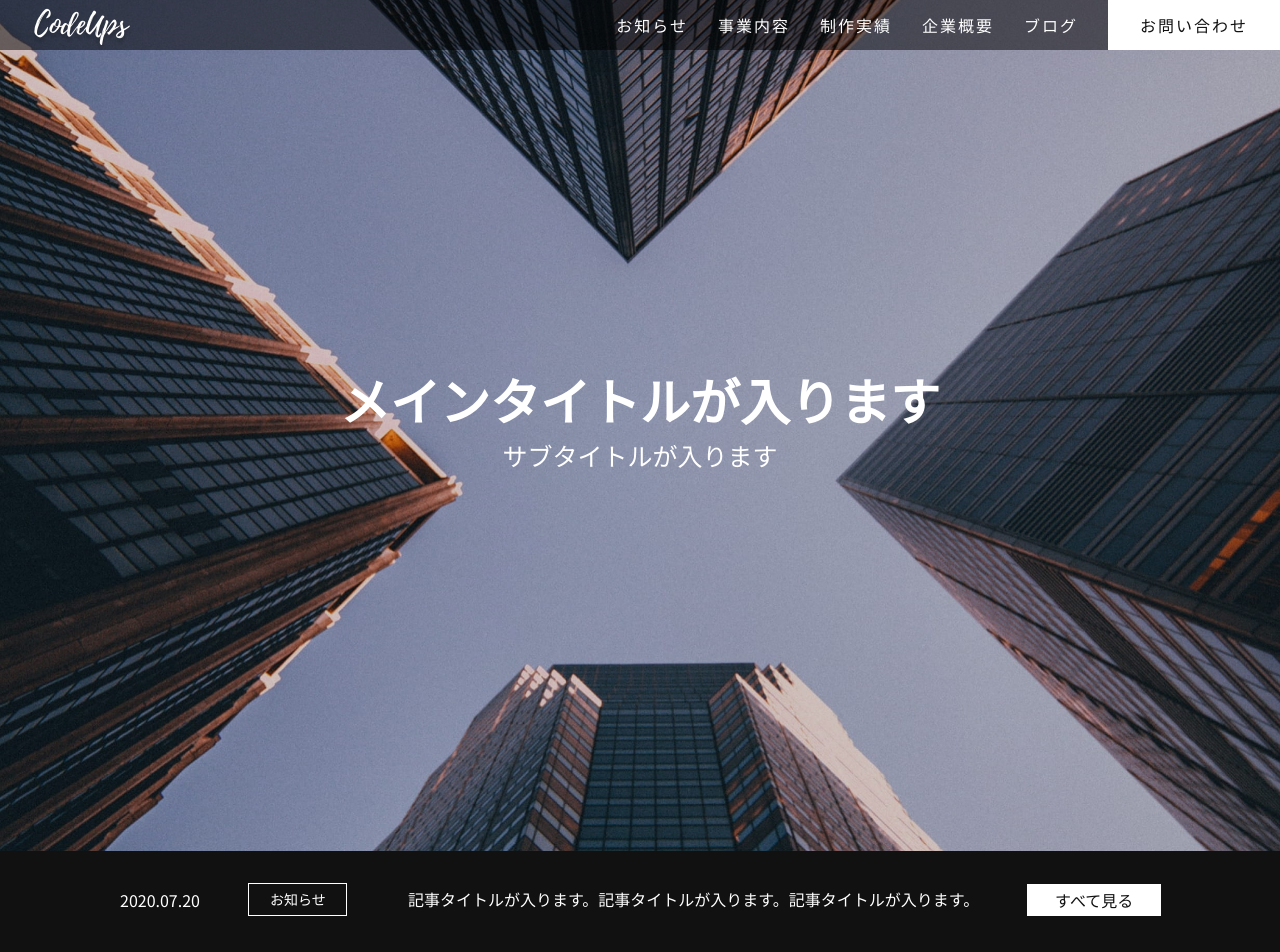
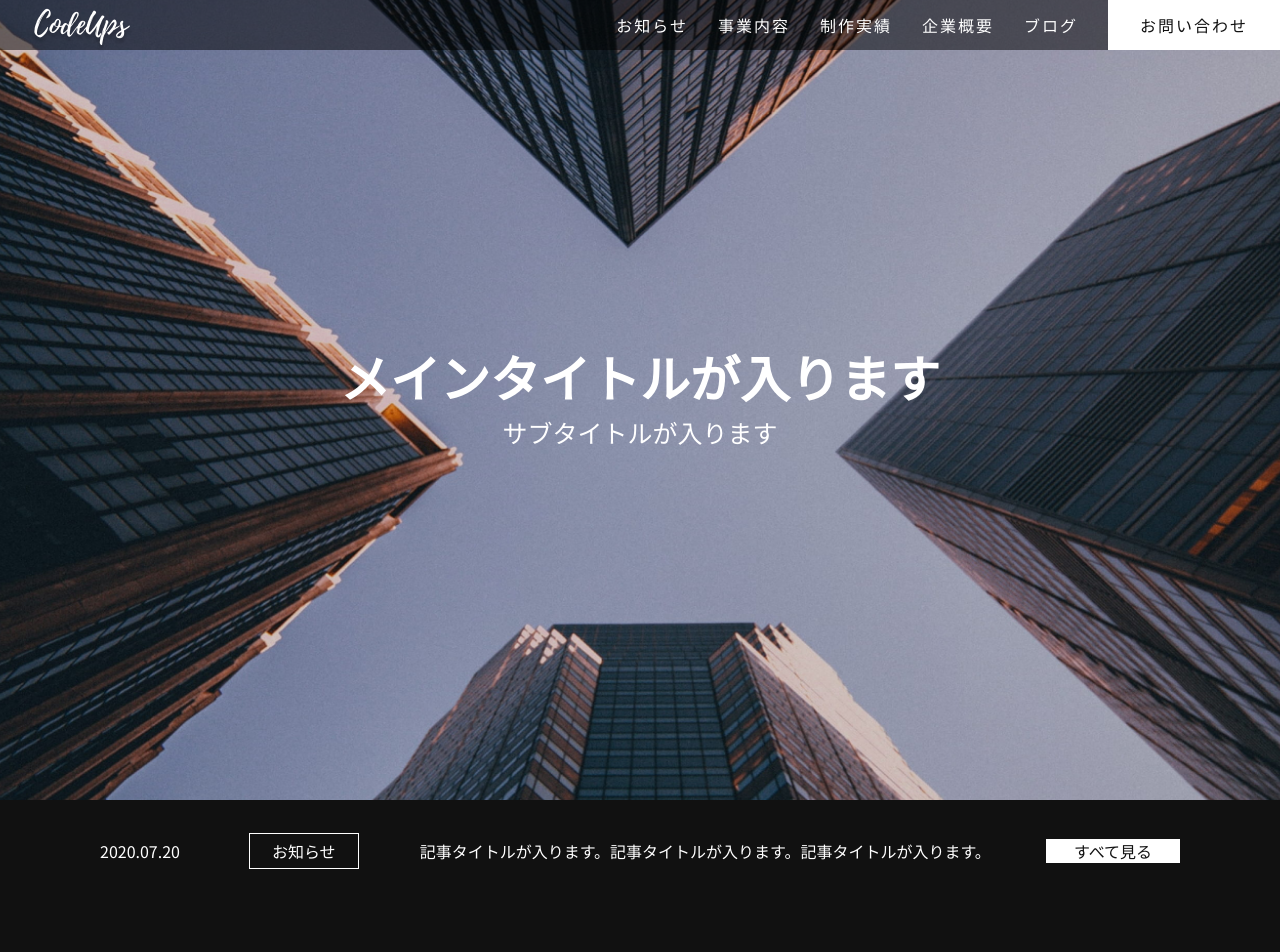
Before and after one commit to hibiki666/codeups-lesson, a website: page index.html in a window 1280 px wide. Shown: the top 952 px of the page. Drawn offline with nearby package versions, Linux system fonts and the light colour scheme.

Commit message:
mv__articleの修正が完了

```diff
--- a/index.html
+++ b/index.html
@@ -4,6 +4,7 @@
     <meta charset="UTF-8" />
     <meta name="viewport" content="width=device-width,initial-scale=1.0" />
     <meta name="format-detection" content="telephone=no" />
+    <meta name=“robots” content=“noindex”>
     <!-- meta情報 -->
     <title>CodeUps</title>
     <meta name="description" content="" />
@@ -34,7 +35,7 @@
   </head>
   <body>
     <!-- ヘッダー -->
-    <header class="header u-desktop">
+    <header class="header u-desktop js-background">
       <h1 class="header__logo">
         <a class="header__logo-link" href="/">
           <img src="/images/common/header-logo.png" alt="" />
@@ -87,18 +88,33 @@
         <div class="swiper swiper-mv">
           <div class="swiper-wrapper">
             <div class="swiper-slide">
-              <div class="slide-img">
+              <div class="slide-img mv__pc-slide">
                 <img src="/images/common/mv-image1.jpg" alt="img1" />
               </div>
             </div>
             <div class="swiper-slide">
-              <div class="slide-img">
+              <div class="slide-img mv__pc-slide">
                 <img src="/images/common/mv-image2.jpg" alt="img2" />
               </div>
             </div>
             <div class="swiper-slide">
-              <div class="slide-img">
+              <div class="slide-img mv__pc-slide">
                 <img src="/images/common/mv-image3.jpg" alt="img3" />
+              </div>
+            </div>
+            <div class="swiper-slide">
+              <div class="slide-img mv__sp-slide">
+                <img src="/images/common/sp-mv-image1.jpg" alt="img3" />
+              </div>
+            </div>
+            <div class="swiper-slide">
+              <div class="slide-img mv__sp-slide">
+                <img src="/images/common/sp-mv-image2.jpg" alt="img3" />
+              </div>
+            </div>
+            <div class="swiper-slide">
+              <div class="slide-img mv__sp-slide">
+                <img src="/images/common/sp-mv-image3.jpg" alt="img3" />
               </div>
             </div>
           </div>
@@ -112,30 +128,18 @@
         <!-- mv__title-wrap -->
         <!-- inner -->
         <div class="mv__inner">
-          <!-- mv__article-wrap -->
-          <div class="mv__article-wrap">
-            <a href="#">
-              <!-- mv__article-datewrap -->
-              <div class="mv__article-datewrap">
-                <p class="mv__article-date">2020.07.20</p>
-                <p class="mv__article-tag">お知らせ</p>
-              </div>
-              <!-- mv__article-datewrap -->
-              <!-- mv__article-titlewrap -->
-              <div class="mv__article-titlewrap">
-                <h3 class="mv__article-title">
-                  記事タイトルが入ります。記事タイトルが入ります。記事タイトルが入ります。
-                </h3>
-              </div>
-              <!-- mv__article-titlewrap -->
-              <div class="mv__article-linkwrap">
-                <a href="#" class="mv__article-link">
-                  すべて見る
-                </a>
-              </div>
-            </a>
-          </div>
-          <!-- mv__article-wrap -->
+          <a href="#" class="mv__article-block">
+            <div class="mv__article-date-block">
+              <p class="mv__article-date">2020.07.20</p>
+              <p class="mv__article-category">お知らせ</p>
+            </div>
+            <div class="mv__article-title-block">
+              <h2 class="mv__article-title">記事タイトルが入ります。記事タイトルが入ります。記事タイトルが入ります。</h2>
+            </div>
+            <div class="mv__article-link-block">
+              <div class="mv__article-link">すべて見る</div>
+            </div>
+          </a>
         </div>
         <!-- inner -->
       </div>
--- a/js/script.js
+++ b/js/script.js
@@ -70,6 +70,18 @@ jQuery(function ($) {
       jQuery(".totop").removeClass("is__show");
     }
   });
+
+  // mv過ぎたらヘッダーの背景色の変更
+  $(function () {
+    $(window).on("scroll", function () {
+      const sliderHeight = $(".mv").height();
+      if (sliderHeight - 30 < $(this).scrollTop()) {
+        $(".js-background").addClass("is__background");
+      } else {
+        $(".js-background").removeClass("is__background");
+      }
+    });
+  });
 });
 
 // Swiper
--- a/src/sass/page/drawer/_drawer.scss
+++ b/src/sass/page/drawer/_drawer.scss
@@ -83,10 +83,8 @@
     z-index: 299;
     transform: translateX(105%);
     transition: transform 0.5s ease 0s;
-    opacity: 0;
     &.is__active {
       transform: translateX(0);
-      opacity: 1;
     }
   }
 
--- a/src/sass/page/header/_header.scss
+++ b/src/sass/page/header/_header.scss
@@ -1,5 +1,6 @@
 @use "global" as *;
 .header {
+  height: rem(50);
   @include mq("md") {
     display: flex;
     align-items: center;
@@ -15,6 +16,7 @@
     font-family: "Playlist", serif;
     color: #fff;
     font-size: rem(30);
+    height: inherit;
   }
 
   &__logo-link > img {
@@ -29,15 +31,18 @@
     display: flex;
     align-items: center;
     margin-left: auto;
+    height: inherit;
   }
 
   &__nav-list {
     display: flex;
     align-items: center;
+    height: inherit;
   }
 
   &__nav-item {
     margin-right: rem(30);
+    height: inherit;
   }
 
   &__nav-link {
@@ -45,6 +50,9 @@
     color: #fff;
     letter-spacing: 2px;
     position: relative;
+    display: flex;
+    align-items: center;
+    height: inherit;
   }
 
   &__nav-link::after {
@@ -54,7 +62,7 @@
     width: 100%;
     height: 1px;
     background: #F9F871;
-    bottom: rem(-6);
+    bottom: 8px;
     transform: scale(0, 1);
     transform-origin: center top;
     transition: transform 0.3s;
@@ -68,6 +76,14 @@
     background-color: #fff;
     display: block;
     height: 100%;
+    transition: ease all .3s;
+  }
+
+  &__contact-linkwrap:hover {
+    background-color: #333;
+    .header__contact-link {
+      color: #fff;
+    }
   }
 
   &__contact-link {
@@ -81,3 +97,10 @@
     color: $black;
   }
 }
+
+.js-background {
+  transition: ease all .3s;
+  &.is__background {
+    background-color: #111111;
+  }
+}
--- a/src/sass/page/top-page/_blog.scss
+++ b/src/sass/page/top-page/_blog.scss
@@ -3,6 +3,13 @@
   margin-top: rem(100);
   @include mq("md") {
     margin-top: rem(210);
+  }
+
+  &__inner {
+    max-width: rem(600);
+    @include mq("md") {
+      max-width: 100%;
+    }
   }
 
   &__title {
@@ -25,7 +32,6 @@
     margin-top: rem(73);
     @include mq("md") {
       display: flex;
-      justify-content: center;
       flex-wrap: wrap;
       margin-top: rem(-40);
     }
--- a/src/sass/page/top-page/_mainvusial.scss
+++ b/src/sass/page/top-page/_mainvusial.scss
@@ -16,10 +16,7 @@
 
 .slide-img img {
   display: block;
-  height: rem(770);
-  @include mq("md") {
-    height: rem(851);
-  }
+  height: 100vh;
 }
 
 .mv {
@@ -55,98 +52,97 @@
     max-width: 100%;
     margin: 0 auto;
     padding: 0 rem(20);
+    margin-top: rem(24);
     @include mq("md") {
       padding: 0;
+      margin-top: 0;
     }
   }
 
-  &__article-wrap {
-    margin-top: rem(23);
+  &__sp-slide {
+    display: block;
     @include mq("md") {
-      margin-top: rem(32);
-      display: flex;
-      align-items: center;
-      padding-left: rem(20);
+      display: none;
     }
   }
 
-  &__article-wrap > a {
+  &__pc-slide {
+    display: none;
     @include mq("md") {
-      display: inline-flex;
-      align-items: center;
+      display: block;
     }
   }
 
-  &__article-wrap > a:hover {
+  &__article-block {
+    @include mq("md") {
+      display: flex;
+      align-items: center;
+      margin-top: rem(33);
+    }
+  }
+
+  &__article-block:hover {
     .mv__article-title {
       text-decoration: underline;
     }
   }
 
-  &__article-datewrap {
+  &__article-date-block {
     display: flex;
     align-items: center;
-    @include mq("md") {
     margin-right: rem(61);
-    }
   }
 
   &__article-date {
     margin-right: rem(32);
     @include mq("md") {
-      margin-right: rem(48);
+      margin-right: rem(69);
     }
   }
 
-  &__article-tag {
-    font-size: rem(14);
+  &__article-category {
     border: 1px solid #fff;
-    padding-top: rem(5);
-    padding-right: rem(21);
-    padding-bottom: rem(5);
-    padding-left: rem(21);
+    padding: rem(5) rem(22);
+    min-width: rem(80);
     white-space: nowrap;
-    width: rem(99);
   }
 
-  &__article-titlewrap {
-    margin-top: rem(20);
+  &__article-title-block {
     @include mq("md") {
-      margin-top: 0;
       margin-right: rem(48);
     }
   }
 
   &__article-title {
-    line-height: 1.438;
     font-weight: $regular;
     font-size: rem(16);
+    margin-top: rem(21);
+    @include mq("md") {
+      margin-top: 0;
+    }
   }
 
-  &__article-linkwrap {
+  &__article-link-block {
+    text-align: center;
+    margin-left: auto;
+    width: 100%;
     max-width: 100%;
+    margin-top: rem(28);
+    background-color: #333;
+    @include mq("md") {
+      max-width: rem(134);
+      margin-top: 0;
+      background-color: #fff;
       transition: ease all 0.3s;
-    margin-top: rem(28);
-    border: 1px solid #fff;
-    background-color: #333333;
-    text-align: center;
       overflow: hidden;
       position: relative;
       z-index: 1;
-    padding-top: rem(10);
-    padding-bottom: rem(10);
-    @include mq("md") {
-      margin-top: 0;
-      padding-top: rem(3);
-      padding-bottom: rem(3);
-      width: rem(134);
-      white-space: nowrap;
-      background-color: #fff;
     }
   }
 
-  &__article-linkwrap::before {
-    background: #333333;
+  &__article-link-block::before {
+    @include mq("md") {
+      background: #333;
       position: absolute;
       top: 0;
       left: 0;
@@ -158,24 +154,26 @@
       transition: 0.2s cubic-bezier(0.45, 0, 0.55, 1);
       z-index: -1;
     }
+  }
 
-  &__article-linkwrap:hover {
-    background-color: #333333;
-    border: none;
-    & > a {
+  &__article-link-block:hover {
+    @include mq("md") {
+      background-color: #333;
+      & .mv__article-link {
         color: #fff;
       }
       &::before {
         transform: scale(1, 1);
       }
     }
+  }
 
   &__article-link {
-    font-size: rem(16);
+    color: #fff;
     display: block;
-    height: 100%;
-    width: 100%;
+    padding: rem(10) 0;
     @include mq("md") {
+      padding: 0 rem(26);
       color: $black;
     }
   }
--- a/src/sass/page/top-page/content.scss
+++ b/src/sass/page/top-page/content.scss
@@ -65,6 +65,7 @@
     width: 50%;
     height: rem(168);
     position: relative;
+    transition: ease all .3s;
     &::before {
       content: "";
       position: absolute;
@@ -73,6 +74,7 @@
       background-color: #fff;
       opacity: 0.6;
       display: none;
+      transition: ease all .3s;
     }
     @include mq("md") {
       width: 100%;
@@ -82,7 +84,6 @@
 
   &__item:hover::before {
     display: block;
-    transition: ease all .3s;
   }
 
   &__item:nth-child(1) {
```
Also changed, not shown: css/page/top-page/content.css, css/styles.css, images/common/sp-mv-image1.jpg (added), images/common/sp-mv-image2.jpg (added), images/common/sp-mv-image3.jpg (added), src/images/common/sp-mv-image1.jpg (added), src/images/common/sp-mv-image2.jpg (added), src/images/common/sp-mv-image3.jpg (added), 2 other files. Lines whose indentation alone changed are shown as unchanged.
